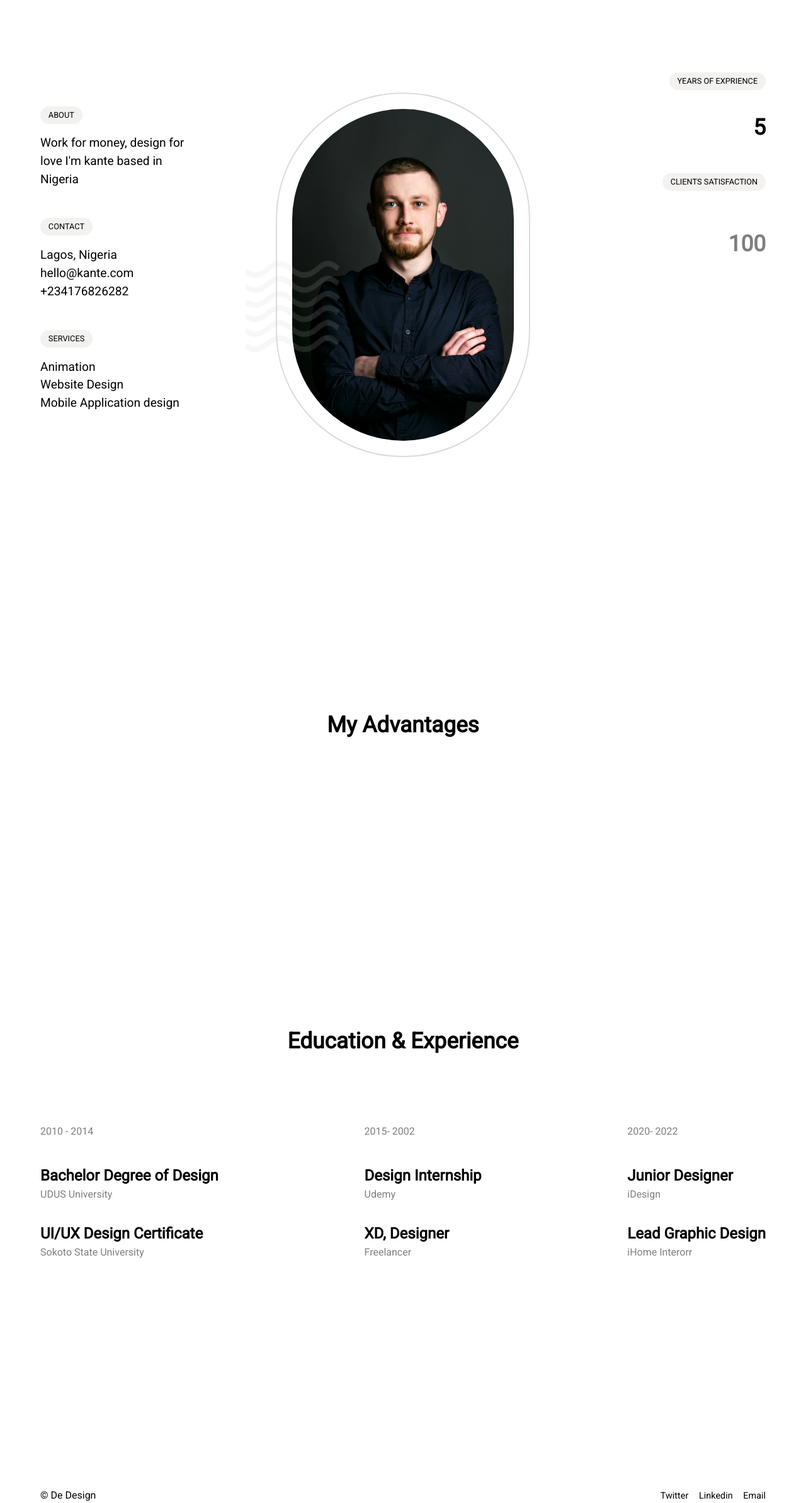
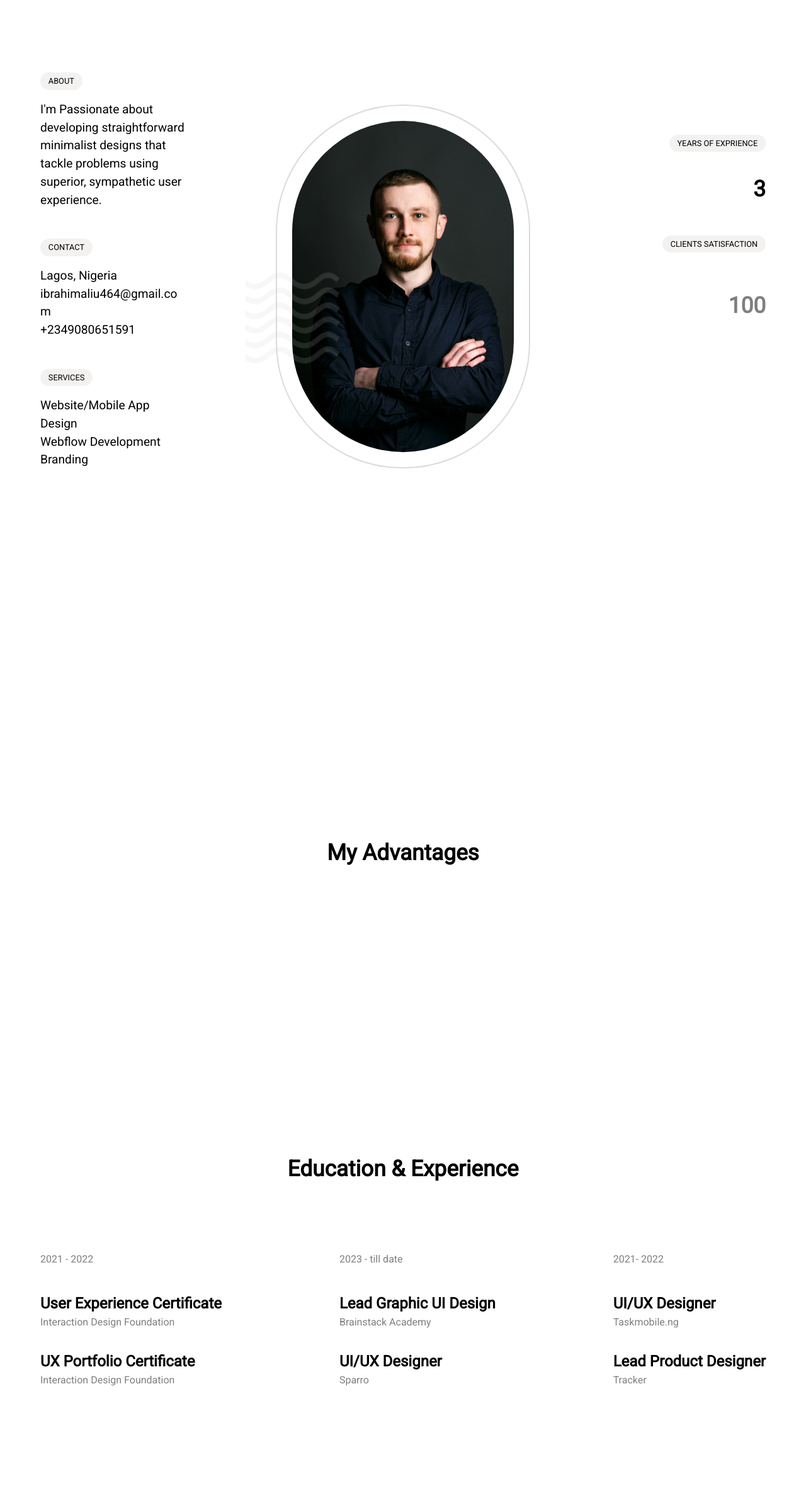
Before and after one commit to alialaba/DE-DESIGN, a plain HTML site: page profile.html in a window 1280 px wide. Shown: the part 413-2800 px from the top of the page at 63% size. Drawn offline with Linux system fonts and the light colour scheme.

Commit message:
chores: added contents

```diff
--- a/JS/data.js
+++ b/JS/data.js
@@ -77,40 +77,40 @@ const products =[
 
 const timeline =[
   {
-    year: "2010 - 2014",
+    year: "2021 - 2022",
     items: [
       {
-        title: "Bachelor Degree of Design",
-        description: "UDUS University"
+        title: "User Experience Certificate",
+        description: "Interaction Design Foundation"
       },
       {
-        title: "UI/UX Design Certificate",
-        description: "Sokoto State University"
+        title: "UX Portfolio Certificate",
+        description: "Interaction Design Foundation"
       }
     ]},
   {
-    year: "2015- 2002",
+    year: "2023 - till date",
     items: [
       {
-        title: "Design Internship",
-        description: "Udemy"
+        title: "Lead Graphic UI Design",
+        description: "Brainstack Academy"
       },
       {
-        title: "XD, Designer",
-        description: "Freelancer"
+        title: "UI/UX Designer",
+        description: "Sparro"
       }
     ]},
   {
 
-    year: "2020- 2022",
+    year: "2021- 2022",
     items: [
       {
-        title: "Junior Designer",
-        description: "iDesign"
+        title: "UI/UX Designer",
+        description: "Taskmobile.ng"
       },
       {
-        title: "Lead Graphic Design",
-        description: "iHome Interorr"
+        title: "Lead Product Designer",
+        description: "Tracker"
       }
     ]}
 
--- a/profile.html
+++ b/profile.html
@@ -26,7 +26,7 @@
    <main>
     <section class="fade__up">
       <div class="center">
-        <h1>Bruno Kante, UI/UX Interaction Designer based in Nigeria</h1>
+        <h1>Ibrahim Aliu, UI/UX Interaction Designer based in Nigeria</h1>
       </div>
     </section>
         <!-- PROFILE SECTION -->
@@ -41,15 +41,15 @@
           <div class="profile__column profile__column-left">
               <div class="profile__item">
                 <span class="profile__tag fade__up  fade__delay">About</span>
-                <p class="profile__detail fade__up  fade__delay">Work for money, design for love I'm kante based in Nigeria</p>
+                <p class="profile__detail fade__up  fade__delay">I'm Passionate about developing straightforward minimalist designs that tackle problems using superior, sympathetic user experience.</p>
               </div>
               <div class="profile__item">
                 <span class="profile__tag fade__up  fade__delay">Contact</span>
-                <p class="profile__detail fade__up  fade__delay">Lagos, Nigeria <br>hello@kante.com</br>+234176826282</p>
+                <p class="profile__detail fade__up  fade__delay">Lagos, Nigeria <br>ibrahimaliu464@gmail.com</br>+2349080651591</p>
               </div>
               <div class="profile__item">
                 <span class="profile__tag fade__up  fade__delay">Services</span>
-                <p class="profile__detail fade__up  fade__delay">Animation <br>Website Design</br>Mobile Application design</p>
+                <p class="profile__detail fade__up  fade__delay">Website/Mobile App Design <br>Webflow Development</br>Branding</p>
               </div>
           </div>
              <!-- profile column  2-->
@@ -60,30 +60,30 @@
                 <div class="profile__column profile__column-right">
                   <div class="profile__item">
                     <span class="profile__tag fade__up  fade__delay">Years of Exprience</span>
-                    <p class="profile__detail-bold fade__up  fade__delay">5</p>
+                    <p class="profile__detail-bold fade__up  fade__delay">3</p>
                   </div>
                   <div class="profile__item">
                     <span class="profile__tag fade__up  fade__delay">Clients Satisfaction</span>
                     <p class="profile__detail-bold fade__up  fade__delay">100</p>
                   </div>
-                  <div class="profile__item">
+                  <!-- <div class="profile__item">
                     <span class="profile__tag fade__up  fade__delay">Clients on WorldWide</span>
                     <p class="profile__detail-bold fade__up  fade__delay">60</p>
-                  </div>
+                  </div> -->
                   <div class="profile__item">
                     <span class="profile__tag fade__up  fade__delay">Projects done</span>
-                    <p class="profile__detail-bold fade__up  fade__delay">125</p>
+                    <p class="profile__detail-bold fade__up  fade__delay">15</p>
                   </div>
               </div>
         </div>
 
          <!-- BRANDS -->
          <ul class="brand ">
-         <li class="brand__item fade__up  fade__delay"><img class="brand__img" src="/img/logo-1-black.png" alt="brand logo"></li>
-         <li class="brand__item fade__up  fade__delay"> <img class="brand__img" src="/img/logo-2-black.png" alt="brand logo"></li>
-         <li class="brand__item fade__up  fade__delay"><img class="brand__img" src="/img/logo-3-black.png" alt="brand logo"></li>
-          <li class="brand__item fade__up  fade__delay"><img  class="brand__img" src="/img/logo-4-black.png" alt="brand logo"></li>
-          <li class="brand__item fade__up  fade__delay"><img class="brand__img" src="/img/logo-2-black.png" alt="brand logo"></li>
+         <li class="brand__item fade__up  fade__delay"><img class="brand__img" src="/img/tracka logo.png" alt="tracka logo"></li>
+         <li class="brand__item fade__up  fade__delay"> <img class="brand__img" src="/img/taxmobile.png" alt="brand logo"></li>
+         <li class="brand__item fade__up  fade__delay"><img class="brand__img" src="/img/taxmobile.png" alt="brand logo"></li>
+          <!-- <li class="brand__item fade__up  fade__delay"><img  class="brand__img" src="/img/logo-4-black.png" alt="brand logo"></li>
+          <li class="brand__item fade__up  fade__delay"><img class="brand__img" src="/img/logo-2-black.png" alt="brand logo"></li>  -->
          </ul>
 
       </div>
@@ -126,7 +126,7 @@
 
           <section class="fade__up">
             <div class="container intouch">
-              <h2 class="intouch__title fade__up  fade__delay" >Let's work together <br><a href="" class="intouch__link fade__up  fade__delay">Get in touch</a></h2>
+              <h2 class="intouch__title fade__up  fade__delay" >Let's work together <br><a href="mailto:Ibrahimaliu464@gmail.com" class="intouch__link fade__up  fade__delay">Get in touch</a></h2>
               <!-- <h2><a href="">Get in touch</a></h2> -->
             </div>
           </section>
@@ -138,12 +138,12 @@
       <div class="container">
         <div class="footer__wrapper">
           <div class="footer__brand-name">
-            <p>&copy De Design</p>
+            <p>&copy Ali_baba464</p>
           </div>
            <div class="footer__social-list">
             <span class="footer__social-item"><a aria-label="designers' twitter handle" href="#" class="footer__social-link">Twitter</a></span>
             <span class="footer__social-item"><a href="#" aria-label="designers' linkedin" class="footer__social-link">Linkedin</a></span>
-            <span class="footer__social-item"><a href="#" aria-label="designers' email" class="footer__social-link">Email</a></span>
+            <span class="footer__social-item"><a href="https://www.behance.net/aliuibrahim464" aria-label="designers' behance" class="footer__social-link">Behance</a></span>
            </div>
 
         </div>
```
Also changed, not shown: contact.html (+5 -5 lines), index.html (+8 -7 lines), img/taxmobile.png (added), img/tracka logo.png (added), 1 other file.
